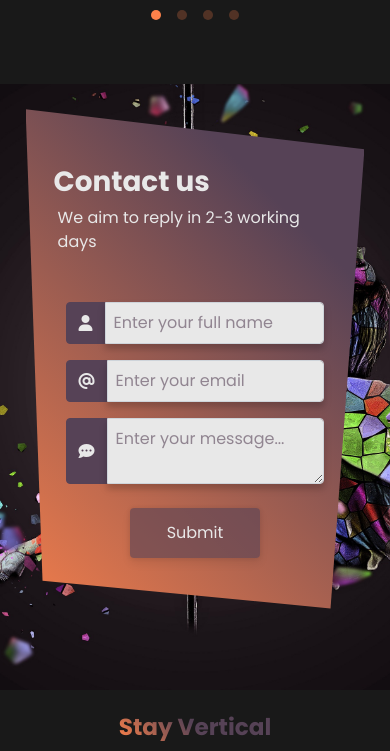
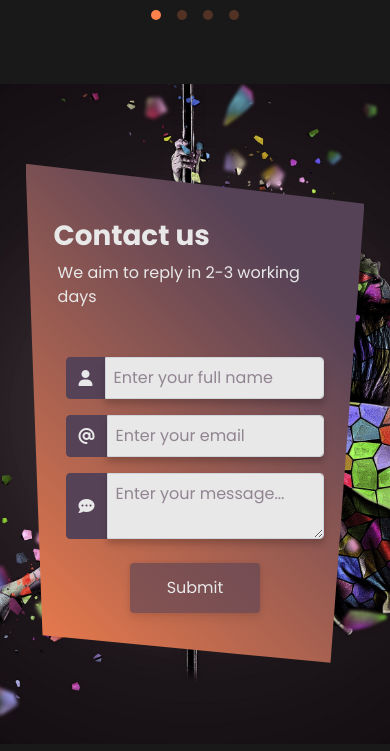
Before and after one commit to lmw95/MS1-stayvertical-v2, a plain HTML site: page index.html in a window 390 px wide. Shown: the part 4064-4815 px from the top of the page. Drawn offline with nearby package versions, Linux system fonts and the light colour scheme.

Commit message:
Adjust padding on contact form container

```diff
--- a/css/styles.css
+++ b/css/styles.css
@@ -465,7 +465,10 @@ body {
     }
 
     .contact {
-        padding: 1.6em !important;
+        padding-top: 80px !important;
+        padding-left: 1.6em !important;
+        padding-bottom: 1.6em !important;
+        padding-right: 1.6em !important;
     }
 
     .contact-form-wrapper {
```
